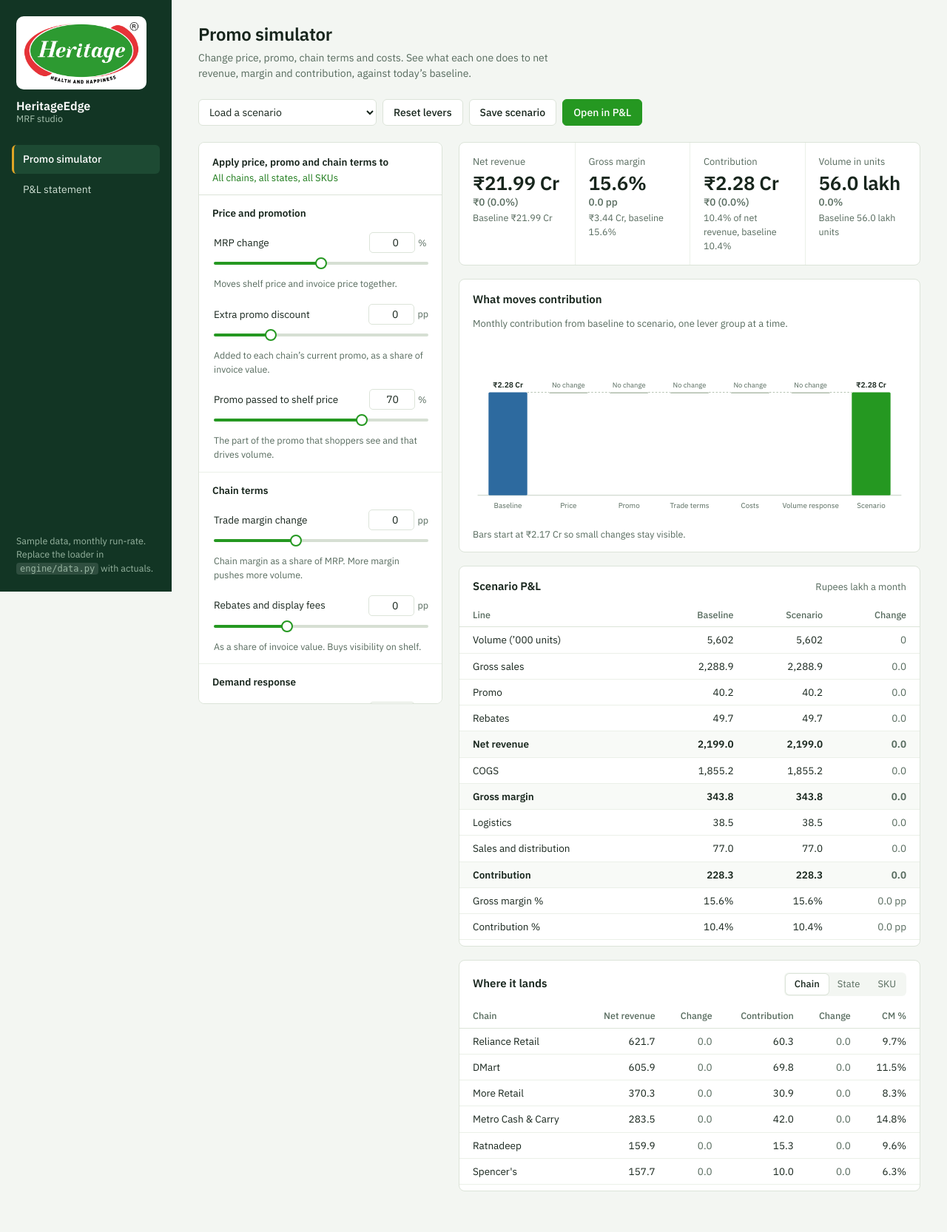
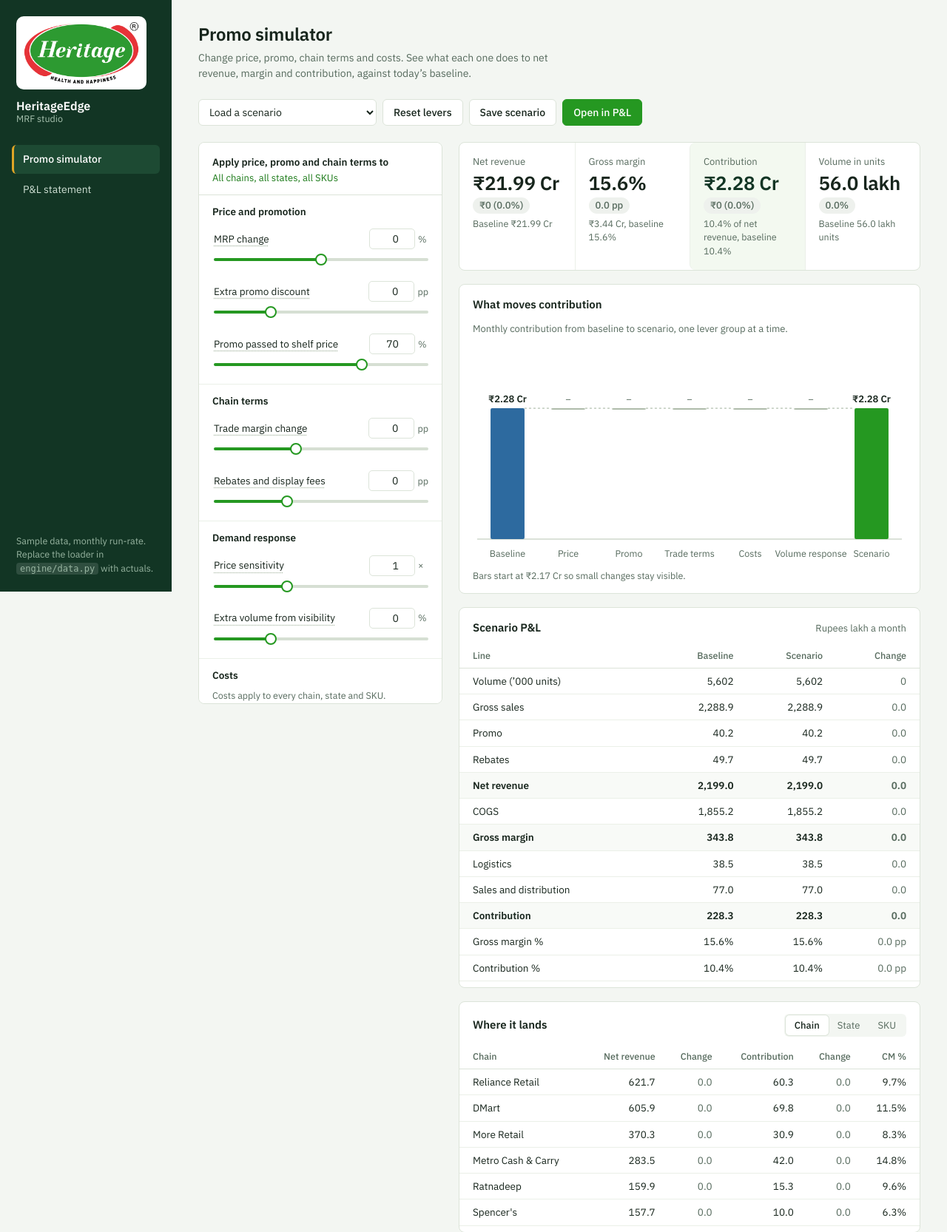
Before and after one commit to itsmeraghavjha/HeritageEdge, a Flask app: page / in a window 1280 px wide. Shown: the top 1666 px of the page at 74% size. Run offline with Flask 3, Linux system fonts and the light colour scheme.

Commit message:
Polish simulator layout
- Draw the contribution bridge at the container's real width so labels
  keep a fixed size instead of scaling with the window
- Show unchanged steps as a dash instead of "No change"
- Delta pills on the KPI strip; highlight contribution as the key figure
- Compact lever panel: hints move to tooltips so it needs less scrolling

Co-Authored-By: Claude Sonnet 5.5 <noreply@anthropic.com>
Claude-Session: https://claude.ai/code/session_01HWMokBj75bBkF3gH3M8aux

```diff
--- a/static/css/app.css
+++ b/static/css/app.css
@@ -102,7 +102,10 @@ code { font-size: 12px; background: rgba(255,255,255,.12); padding: 1px 5px; bor
 
 /* ---------- simulator ---------- */
 .sim-grid { display: grid; grid-template-columns: 330px minmax(0, 1fr); gap: 22px; align-items: start; }
-.levers { position: sticky; top: 20px; max-height: calc(100vh - 40px); overflow-y: auto; padding: 4px 0 8px; }
+.levers {
+  position: sticky; top: 20px; max-height: calc(100vh - 40px); overflow-y: auto; padding: 4px 0 8px;
+  scrollbar-width: thin; scrollbar-color: #c3d0bf transparent;
+}
 .scope { border-bottom: 1px solid var(--line); padding: 12px 18px; }
 .scope summary { cursor: pointer; list-style: none; display: block; }
 .scope summary::-webkit-details-marker { display: none; }
@@ -118,15 +121,18 @@ code { font-size: 12px; background: rgba(255,255,255,.12); padding: 1px 5px; bor
 .chip:hover { border-color: #b9c8b5; }
 .chip[aria-pressed="true"] { background: var(--green-tint); border-color: var(--green); color: #14591a; font-weight: 500; }
 
-.lever-group { border: 0; margin: 0; padding: 14px 18px 4px; min-width: 0; }
+.lever-group { border: 0; margin: 0; padding: 12px 18px 2px; min-width: 0; }
 .lever-group + .lever-group { border-top: 1px solid var(--line-soft); }
 .lever-group legend { font-weight: 600; font-size: 13.5px; padding: 0; margin-bottom: 8px; float: left; width: 100%; }
 .lever-group legend + * { clear: both; }
 .group-note { font-size: 12.5px; color: var(--muted); margin-bottom: 8px; }
-.lever { padding: 8px 0 10px 10px; border-left: 2px solid transparent; margin-left: -10px; }
+.lever { padding: 5px 0 8px 10px; border-left: 2px solid transparent; margin-left: -10px; }
 .lever.is-changed { border-left-color: var(--green); }
 .lever-top { display: flex; justify-content: space-between; align-items: center; gap: 8px; }
-.lever-top label { font-size: 13.5px; }
+.lever-top label {
+  font-size: 13.5px; cursor: help;
+  text-decoration: underline dotted #a9b8a5; text-underline-offset: 4px;
+}
 .lever-input { display: inline-flex; align-items: center; gap: 4px; }
 .lever-input input {
   width: 62px; height: 28px; text-align: right; padding: 0 6px;
@@ -163,7 +169,15 @@ input[type="range"]::-moz-range-thumb {
 .kpi + .kpi { border-left: 1px solid var(--line-soft); }
 .kpi-label { color: var(--muted); font-size: 13px; }
 .kpi-value { font-size: 26px; font-weight: 600; letter-spacing: -0.01em; line-height: 1.25; margin-top: 2px; }
-.kpi-delta { font-weight: 500; font-size: 13.5px; }
+.kpi-delta {
+  display: inline-block; font-weight: 500; font-size: 13px;
+  padding: 1px 9px; border-radius: 999px; margin: 4px 0 2px;
+}
+.kpi-delta.up { background: var(--green-tint); }
+.kpi-delta.down { background: var(--red-tint); }
+.kpi-delta.flat { background: #eef1ed; }
+.kpi-key { background: #f3f9f0; border-radius: var(--radius) 0 0 var(--radius); }
+.kpi-key .kpi-value { color: var(--pasture); }
 .kpi-sub { color: var(--muted); font-size: 12.5px; margin-top: 2px; }
 .error { padding: 16px 18px; color: var(--red); }
 
@@ -173,7 +187,7 @@ input[type="range"]::-moz-range-thumb {
 
 .bridge-wrap { padding: 8px 12px 0; overflow-x: auto; }
 #bridge { min-width: 560px; }
-#bridge svg { display: block; width: 100%; height: auto; }
+#bridge svg { display: block; }
 .chart-note { padding: 0 18px 14px; color: var(--muted); font-size: 12.5px; min-height: 18px; }
 .axis { stroke: #b7c4b3; stroke-width: 1; }
 .bridge-link { stroke: #9fb09b; stroke-width: 1; stroke-dasharray: 3 3; }
--- a/static/js/simulator.js
+++ b/static/js/simulator.js
@@ -21,7 +21,7 @@
         <legend>${HE.esc(g.title)}</legend>
         ${g.note ? `<p class="group-note">${HE.esc(g.note)}</p>` : ''}
         ${g.levers.map((l) => `
-          <div class="lever" data-key="${l.key}">
+          <div class="lever" data-key="${l.key}" title="${HE.esc(l.hint)}">
             <div class="lever-top">
               <label for="num-${l.key}">${HE.esc(l.label)}</label>
               <span class="lever-input">
@@ -31,7 +31,7 @@
             </div>
             <input type="range" id="rng-${l.key}" aria-label="${HE.esc(l.label)}"
                    min="${l.min}" max="${l.max}" step="${l.step}">
-            <p class="hint">${HE.esc(l.hint)}</p>
+            <p class="hint visually-hidden">${HE.esc(l.hint)}</p>
           </div>`).join('')}
       </fieldset>`).join('');
 
@@ -114,8 +114,8 @@
   }
 
   /* ---------- results ---------- */
-  function kpi(label, value, deltaText, deltaTone, sub) {
-    return `<div class="kpi">
+  function kpi(label, value, deltaText, deltaTone, sub, key) {
+    return `<div class="kpi${key ? ' kpi-key' : ''}">
       <p class="kpi-label">${label}</p>
       <p class="kpi-value">${value}</p>
       <p class="kpi-delta ${deltaTone}">${deltaText}</p>
@@ -135,18 +135,20 @@
           `${HE.inr(s.gm)}, baseline ${HE.pct(b.gm_pct)}`) +
       kpi('Contribution', HE.inr(s.cm),
           `${HE.inrSigned(dCm)} (${HE.relText(HE.rel(b.cm, s.cm))})`, HE.tone(dCm, true, 500),
-          `${HE.pct(s.cm_pct)} of net revenue, baseline ${HE.pct(b.cm_pct)}`) +
+          `${HE.pct(s.cm_pct)} of net revenue, baseline ${HE.pct(b.cm_pct)}`, true) +
       kpi('Volume in units', (s.units / 1e5).toFixed(1) + ' lakh',
           HE.relText(HE.rel(b.units, s.units)), HE.tone(dUnits, true, 1),
           `Baseline ${(b.units / 1e5).toFixed(1)} lakh units`);
   }
 
   function renderBridge(steps) {
-    const W = 760, H = 320, padL = 16, padR = 16, top = 34, bottom = 56;
+    // Draw at the container's real pixel width so text stays at a fixed, readable size.
+    const W = Math.max(560, Math.round($('bridge').clientWidth || 760));
+    const H = 300, padL = 12, padR = 12, top = 30, bottom = 40;
     const plotH = H - top - bottom;
     const n = steps.length;
     const slot = (W - padL - padR) / n;
-    const barW = Math.min(76, slot * 0.64);
+    const barW = Math.min(64, slot * 0.56);
 
     let run = steps[0].value;
     const levels = [run];
@@ -181,7 +183,7 @@
         y1 = Math.min(y(from), y(to)); y2 = Math.max(y(from), y(to));
         const flat = Math.abs(s.value) < 500;
         cls = flat ? 'bar-zero' : s.value > 0 ? 'bar-up' : 'bar-down';
-        label = flat ? 'No change' : HE.inrSigned(s.value);
+        label = flat ? '–' : HE.inrSigned(s.value);
         cursor = to;
       }
       if (i < n - 1) {
@@ -190,12 +192,12 @@
       const h = Math.max(2, y2 - y1);
       bars += `<rect class="${cls}" x="${x}" y="${y1}" width="${barW}" height="${h}" rx="2"/>`;
       bars += `<text class="bar-value ${cls}-t" x="${cx}" y="${y1 - 8}" text-anchor="middle">${label}</text>`;
-      bars += `<text class="bar-label" x="${cx}" y="${H - bottom + 22}" text-anchor="middle">${HE.esc(s.label)}</text>`;
+      bars += `<text class="bar-label" x="${cx}" y="${H - bottom + 24}" text-anchor="middle">${HE.esc(s.label)}</text>`;
     });
     const parts = `<line class="axis" x1="${padL}" x2="${W - padR}" y1="${floor}" y2="${floor}"/>${links}${bars}`;
 
     const first = steps[0].value, last = steps[n - 1].value;
-    $('bridge').innerHTML = `<svg viewBox="0 0 ${W} ${H}" role="img"
+    $('bridge').innerHTML = `<svg width="${W}" height="${H}" viewBox="0 0 ${W} ${H}" role="img"
       aria-label="Contribution moves from ${HE.inr(first)} to ${HE.inr(last)}">${parts}</svg>`;
     $('bridgeNote').textContent = truncated
       ? `Bars start at ${HE.inr(axisMin)} so small changes stay visible.`
@@ -330,6 +332,12 @@
     renderLoadSelect();
   }
 
+  let resizeTimer = null;
+  window.addEventListener('resize', () => {
+    clearTimeout(resizeTimer);
+    resizeTimer = setTimeout(() => { if (latest) renderBridge(latest.bridge); }, 120);
+  });
+
   document.querySelectorAll('.tabs [role=tab]').forEach((tab) => {
     tab.addEventListener('click', () => {
       activeDim = tab.dataset.dim;
```
